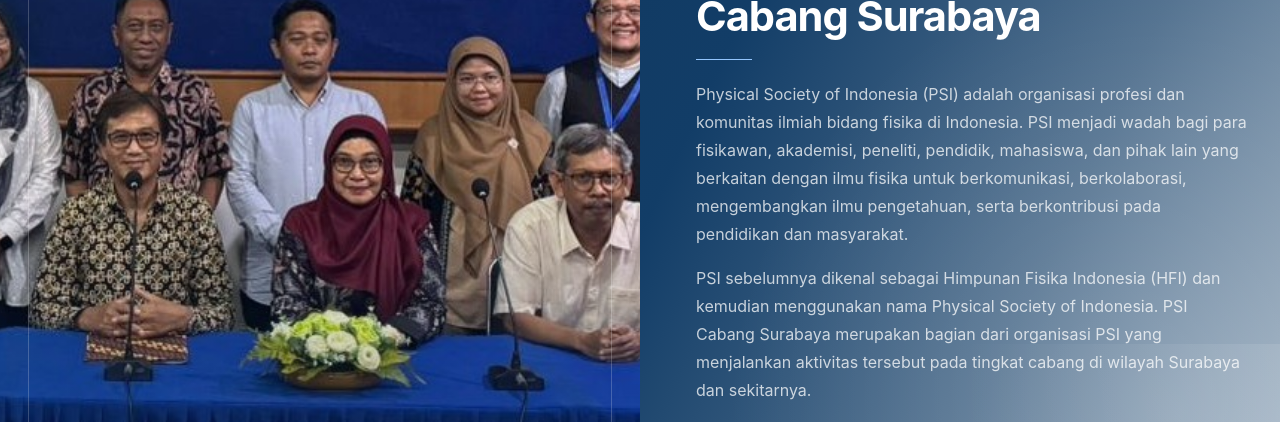
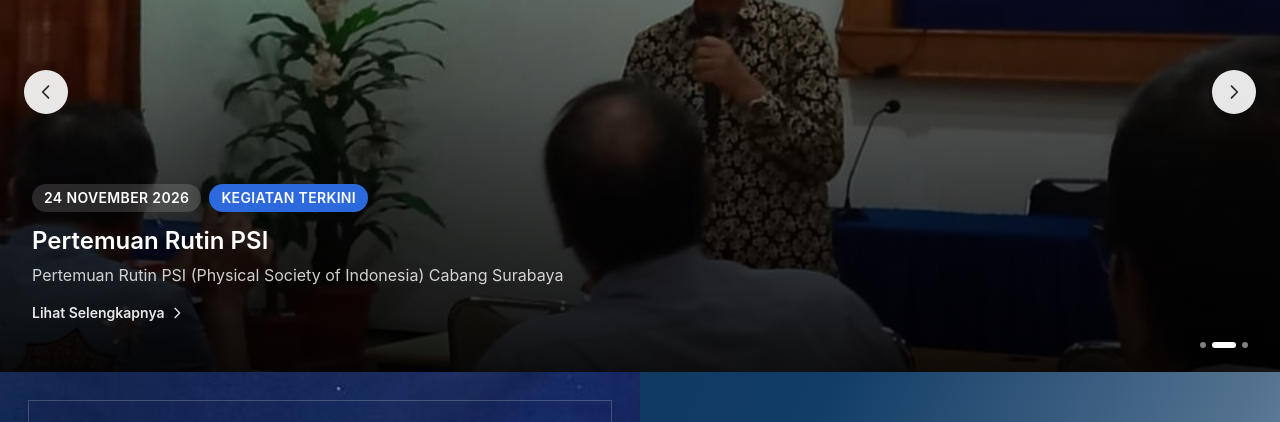
Before and after one commit to DikkyJuliyanto47/Physic-profile, a Next.js app: page / in a window 1280 px wide. Shown: the part 261-683 px from the top of the page. Built offline with nearby package versions, Linux system fonts and the light colour scheme; no server answers; the database is empty.

Commit message:
fix(gallery): restore static images on landing GallerySection

```diff
--- a/next.config.ts
+++ b/next.config.ts
@@ -2,6 +2,15 @@ import type { NextConfig } from "next";
 
 const nextConfig: NextConfig = {
   cacheComponents: true,
+  images: {
+    remotePatterns: [
+      {
+        protocol: "https",
+        hostname: "img.youtube.com",
+        pathname: "/vi/**",
+      },
+    ],
+  },
 };
 
 export default nextConfig;
--- a/src/app/(public)/page.tsx
+++ b/src/app/(public)/page.tsx
@@ -8,11 +8,10 @@ import {
   UniversitiesSection,
 } from "@/components/features/home";
 import ScrollReveal from "@/components/ui/ScrollReveal";
-import { getGallery } from "@/lib/data";
 import { prisma } from "@/lib/prisma";
 
 export default async function Page() {
-  const [events, universities, gallery] = await Promise.all([
+  const [events, universities] = await Promise.all([
     prisma.event.findMany({
       where: {
         status: "PUBLISHED",
@@ -40,12 +39,11 @@ export default async function Page() {
         websiteUrl: true,
       },
     }),
-    getGallery(),
   ]);
 
   return (
     <>
-      <GallerySection items={gallery} />
+      <GallerySection />
       <AboutSection />
 
       <ScrollReveal delayMs={80}>
--- a/src/components/features/home/GallerySection.tsx
+++ b/src/components/features/home/GallerySection.tsx
@@ -4,7 +4,8 @@ import { useEffect, useRef, useState } from "react";
 import Image from "next/image";
 import Link from "next/link";
 import { Container, Section } from "@/components/ui";
-import type { DocumentationItem } from "@/components/features/gallery/data";
+import { galleryItems } from "./data";
+import type { GalleryItem } from "./data";
 
 // Gradient fallback dipakai saat item belum memiliki asset foto
 const FALLBACK_GRADIENTS = [
@@ -13,11 +14,7 @@ const FALLBACK_GRADIENTS = [
   "from-primary-900 via-primary-700 to-primary-600",
 ];
 
-interface GallerySectionProps {
-  items: DocumentationItem[];
-}
-
-export function GallerySection({ items }: GallerySectionProps) {
+export function GallerySection() {
   const [current, setCurrent] = useState(0);
   const [isPaused, setIsPaused] = useState(false);
   const [touchStart, setTouchStart] = useState<number | null>(null);
@@ -26,11 +23,11 @@ export function GallerySection({ items }: GallerySectionProps) {
   const timerRef = useRef<ReturnType<typeof setInterval> | null>(null);
 
   const next = () => {
-    setCurrent((prev) => (prev + 1) % items.length);
+    setCurrent((prev) => (prev + 1) % galleryItems.length);
   };
 
   const prev = () => {
-    setCurrent((prev) => (prev === 0 ? items.length - 1 : prev - 1));
+    setCurrent((prev) => (prev === 0 ? galleryItems.length - 1 : prev - 1));
   };
 
   const goTo = (index: number) => {
@@ -39,12 +36,12 @@ export function GallerySection({ items }: GallerySectionProps) {
 
   // Auto-rotate, berhenti sementara saat hover/di-hover pointer
   useEffect(() => {
-    if (isPaused || items.length <= 1) return;
+    if (isPaused || galleryItems.length <= 1) return;
     timerRef.current = setInterval(next, 5000);
     return () => {
       if (timerRef.current) clearInterval(timerRef.current);
     };
-  }, [isPaused, items.length]);
+  }, [isPaused]);
 
   const handleTouchStart = (e: React.TouchEvent): void => {
     setTouchStart(e.targetTouches[0].clientX);
@@ -64,9 +61,7 @@ export function GallerySection({ items }: GallerySectionProps) {
     setTouchEnd(null);
   };
 
-  if (items.length === 0) return null;
-
-  const item = items[current];
+  const item = galleryItems[current];
 
   return (
    <Section tone="muted" padding="none" className="overflow-hidden">
@@ -79,7 +74,8 @@ export function GallerySection({ items }: GallerySectionProps) {
         onTouchEnd={handleTouchEnd}
       >
         <div className="relative h-80 w-full overflow-hidden sm:h-100 md:h-115 lg:h-130 xl:h-140">
-          {items.map((galleryItem: DocumentationItem, index: number) => (
+          {galleryItems.map((galleryItem: GalleryItem, index: number) => {
+            return (
               <div
                 key={galleryItem.id}
                 aria-hidden={index !== current}
@@ -90,7 +86,7 @@ export function GallerySection({ items }: GallerySectionProps) {
                 {galleryItem.image ? (
                   <Image
                     src={galleryItem.image}
-                  alt={galleryItem.title ?? galleryItem.description ?? ""}
+                    alt={galleryItem.title ?? galleryItem.caption ?? ""}
                     fill
                     priority={index === 0}
                     sizes="100vw"
@@ -104,7 +100,8 @@ export function GallerySection({ items }: GallerySectionProps) {
 
                 <div className="absolute inset-0 bg-linear-to-t from-black/85 via-black/30 to-black/0" />
               </div>
-          ))}
+            );
+          })}
 
           <div className="absolute inset-x-0 bottom-0 z-10">
             <Container className="pb-8 pt-16 sm:pb-10 md:pb-12">
@@ -120,12 +117,12 @@ export function GallerySection({ items }: GallerySectionProps) {
               </div>
 
               <p className="mt-3 max-w-2xl text-lg font-semibold leading-snug text-white sm:text-xl md:text-2xl">
-                {item.title ?? item.description}
+                {item.title ?? item.caption}
               </p>
 
-              {item.title && item.description && (
+              {item.title && item.caption && (
                 <p className="mt-1.5 max-w-xl line-clamp-2 text-sm leading-6 text-white/80 sm:text-base">
-                  {item.description}
+                  {item.caption}
                 </p>
               )}
 
@@ -154,7 +151,7 @@ export function GallerySection({ items }: GallerySectionProps) {
             type="button"
             onClick={prev}
             aria-label="Sebelumnya"
-            disabled={items.length <= 1}
+            disabled={galleryItems.length <= 1}
             className="absolute left-3 top-1/2 z-10 flex h-10 w-10 -translate-y-1/2 items-center justify-center rounded-full bg-white/90 text-foreground shadow-md transition hover:bg-white disabled:cursor-not-allowed disabled:opacity-50 sm:left-6 sm:h-11 sm:w-11"
           >
             <svg
@@ -173,7 +170,7 @@ export function GallerySection({ items }: GallerySectionProps) {
             type="button"
             onClick={next}
             aria-label="Berikutnya"
-            disabled={items.length <= 1}
+            disabled={galleryItems.length <= 1}
             className="absolute right-3 top-1/2 z-10 flex h-10 w-10 -translate-y-1/2 items-center justify-center rounded-full bg-white/90 text-foreground shadow-md transition hover:bg-white disabled:cursor-not-allowed disabled:opacity-50 sm:right-6 sm:h-11 sm:w-11"
           >
             <svg
@@ -188,9 +185,9 @@ export function GallerySection({ items }: GallerySectionProps) {
             </svg>
           </button>
 
-          {items.length > 1 && (
+          {galleryItems.length > 1 && (
             <div className="absolute bottom-4 right-4 z-10 flex items-center gap-1.5 sm:bottom-6 sm:right-8">
-              {items.map((galleryItem: DocumentationItem, index: number) => (
+              {galleryItems.map((galleryItem: GalleryItem, index: number) => (
                 <button
                   key={galleryItem.id}
                   type="button"
```
Lines whose indentation alone changed are shown as unchanged.
